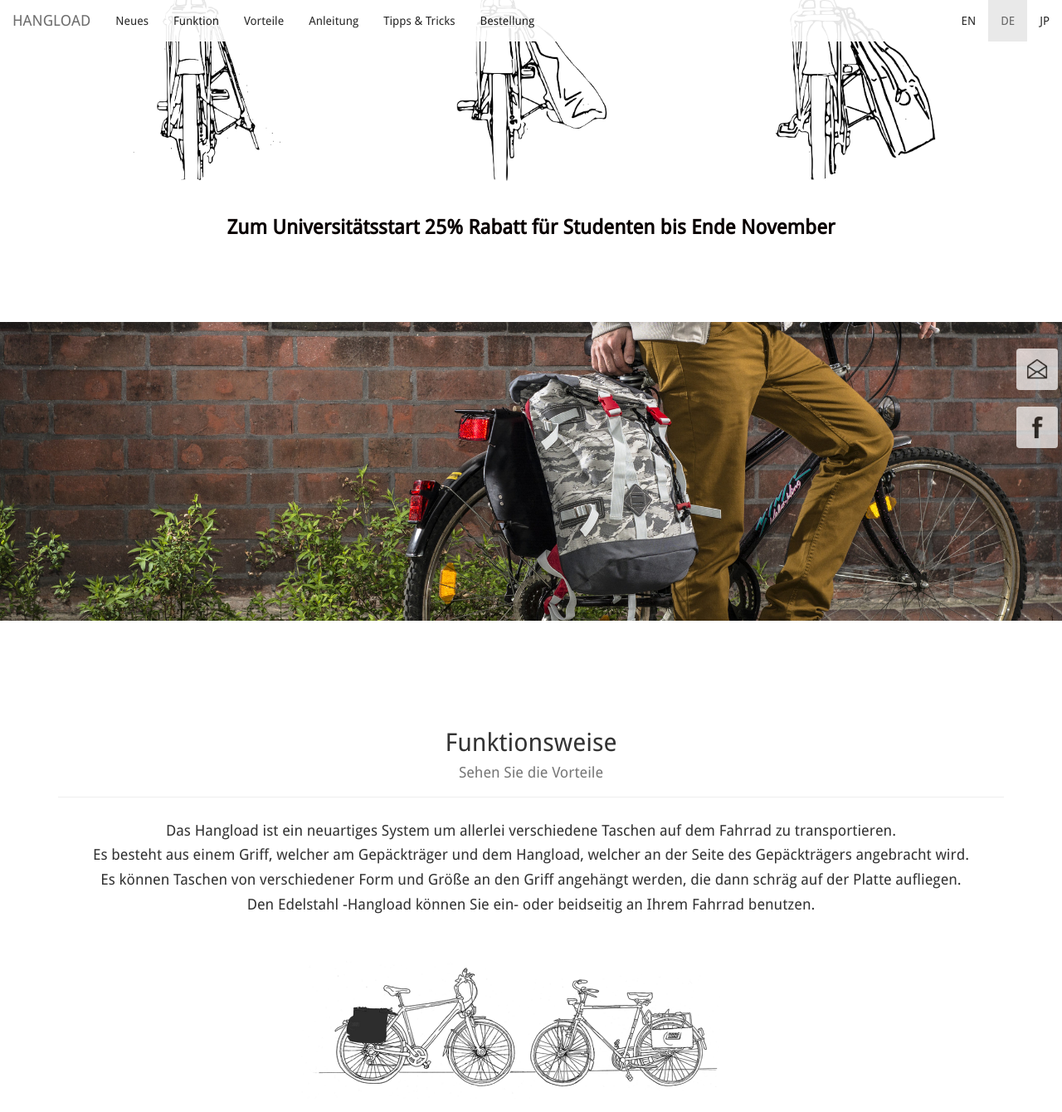
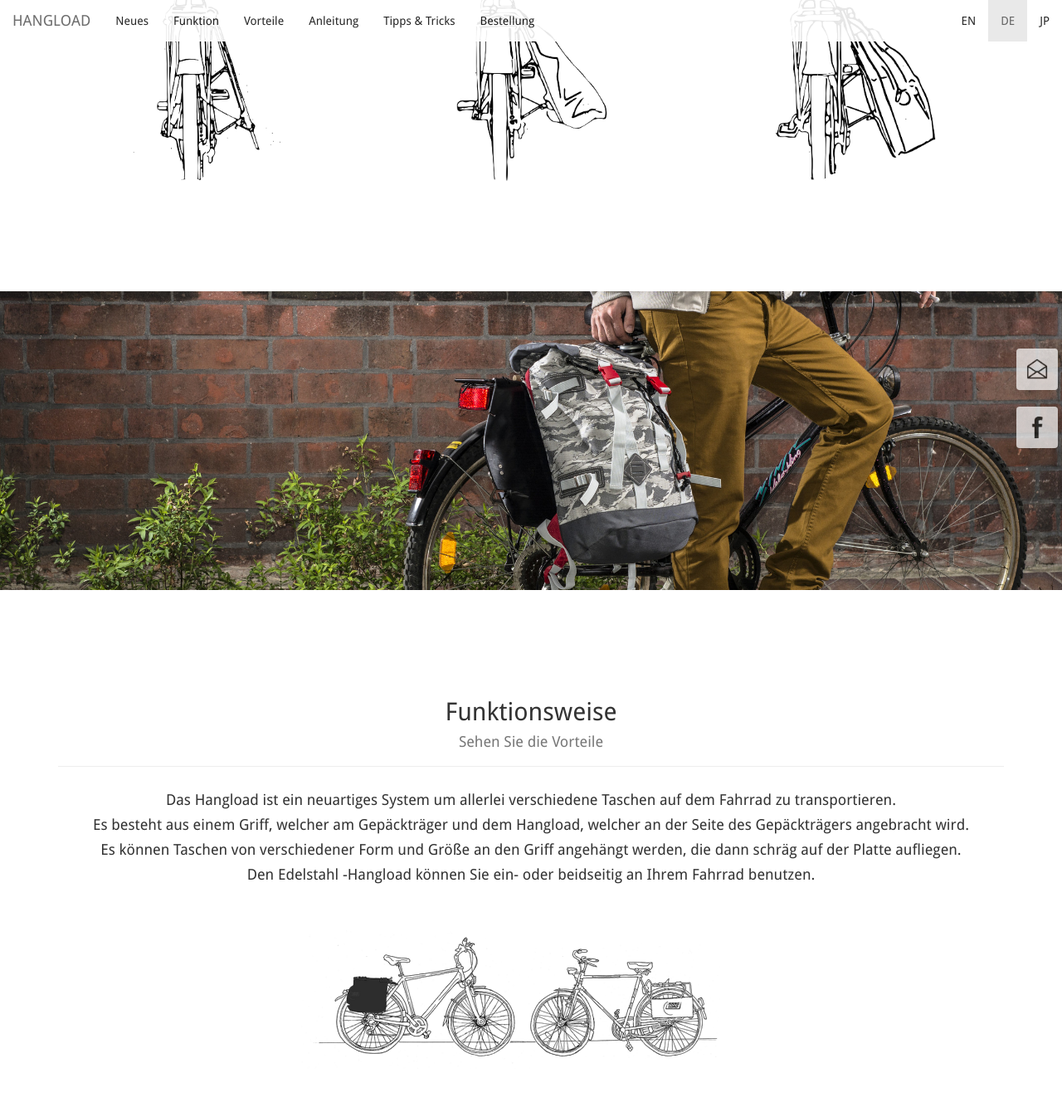
Before and after one commit to bodokaiser/hangload.com, a Jekyll site: the page built from de/index.html, in a window 1280 px wide and 1400 px high, scrolled down 787 px, cut to the strip 0-1340 px from the top of the window. Shown: the whole strip at 83% size. Built offline with Jekyll 4.4.1, drawn with Linux system fonts in a browser that asks for light colours; nearby versions of some CDN libraries; library files that are not in the unit come from our copies; Markdown is read by kramdown in place of the engine named in the settings; some of the changed text lies outside the part shown.

Commit message:
Update index.html

```diff
--- a/de/index.html
+++ b/de/index.html
@@ -40,7 +40,7 @@
       </div>
     </div>
 <!--	<h2 class="text-center"> <font color=”silver”> <strong> 35 - 55€ </strong> jetzt </font> </h2> -->
-	 <h3 class="text-center"> <font color=”#800000”> <strong> Zum Universitätsstart 25% Rabatt für Studenten bis Ende November</strong> </font> </h3>
+
   </div>
 </article>
 <section id="industrial" class="hidden-xs hidden-sm"
@@ -106,7 +106,7 @@
   Die Kunststoff- Version kann auf der rechten Seite Ihres
   Gepäckträgers befestigt werden und wird für den Einsatz einfach ausgeklappt. </p>
  <!--<h2 class="text-center"> <font color=”#800000”> <a href="/de/webshop/#order"> <strong> 55€ </strong> jetzt </font>  </a> </h2> -->
-  <h4 class="text-center"> <font color=”#800000”> <a href="/de/webshop/#order"> <strong>25% Studentenrabatt bis Ende November </strong> </font>  </a> </h4>
+
 
     </div>
 </div>
@@ -140,7 +140,7 @@
   Die Stoff- Version des Hangloads kann auf jeder Seite Ihres Gepäckträgers befestigt werden -
   wahlweise auch an beiden Seiten gleichzeitig. Erhältlich in vielen verschiedenen Farben.</p>
  <!-- <h2 class="text-center"> <font color=”#800000”> <a href="/de/webshop/#order"> <strong> 35€ </strong> jetzt </font> </a> </h2> -->
-  <h4 class="text-center"> <font color=”#800000”> <a href="/de/webshop/#order"> <strong>25% Studentenrabatt bis Ende November </strong> </font>  </a> </h4>
+
     </div>
   </div>
 </article>
```
